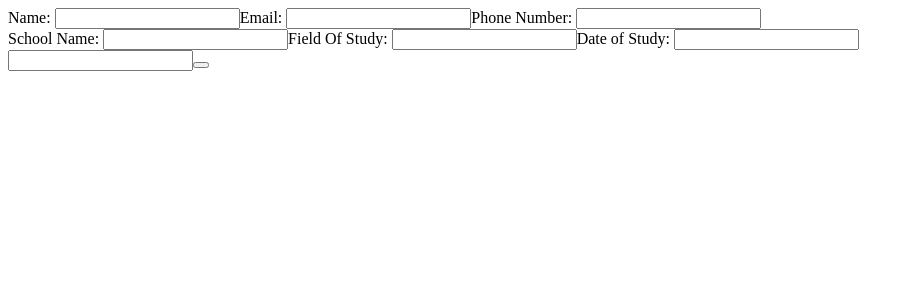
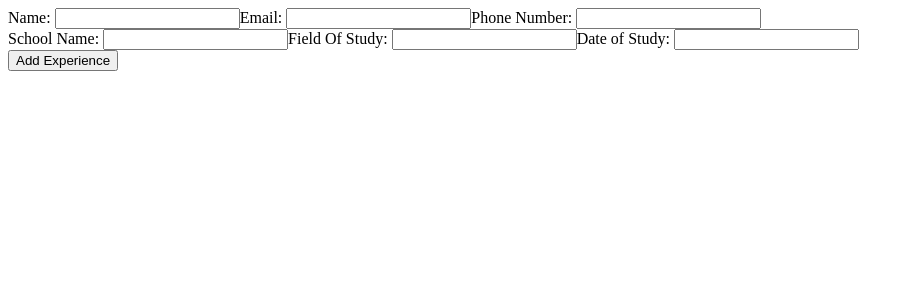
Before and after one commit to VinceDaPrince45/cvapp, a React (Vite) app: page / in a window 1280 px wide. Shown: the top 300 px of the page, without its empty margins (0-914 px from the left). Built offline with nearby package versions, Linux system fonts and the light colour scheme.

Commit message:
Add toggle-able form for experience

```diff
--- a/src/App.jsx
+++ b/src/App.jsx
@@ -10,6 +10,16 @@ export default function App() {
   const [major,setMajor] = useState('');
   const [educationDate,setEducationDate] = useState('');
   const [toggle,setToggle] = useState(false);
+  const [companyName,setCompanyName] = useState('');
+  const [position,setPosition] = useState('');
+  const [responsibilities,setResponsibilities] = useState('');
+  const [startDate,setStartDate] = useState('');
+  const [endDate,setEndDate] = useState('');
+
+  const toggleButton = () => {
+    console.log(toggle);
+    setToggle(!toggle);
+  }
 
   return (
     <div>
@@ -40,8 +50,26 @@ export default function App() {
         />
         <div className="experience">
           {/* need to add a button that checks if active and creates experience form if not */}
-          <ExpForm />
-          <button onClick={()=>setToggle(!toggle)}></button>
+          <ExpForm
+            formName="experienceForm"
+            val1name="Company Name:"
+            val2name="Position Title:"
+            val3name="Responsibilities:"
+            val4name="Date Started:"
+            val5name="Date Ended:"
+            val1={companyName}
+            val2={position}
+            val3={responsibilities}
+            val4={startDate}
+            val5={endDate}
+            setVal1={setCompanyName}
+            setVal2={setPosition}
+            setVal3={setResponsibilities}
+            setVal4={setStartDate}
+            setVal5={setEndDate}
+            toggled={toggle}
+          />
+          <button onClick={toggleButton}>Add Experience</button>
         </div>
       </div>
       <div className="result">
--- a/src/Form.jsx
+++ b/src/Form.jsx
@@ -32,17 +32,36 @@ function Form({
     );
 }
 
-function ExperienceForm({label,val,setVal,}) {
-    return (
-        <label>
-        {label}{" "}
-          <input
-            type="text"
-            value={val}
-            onChange={(event)=>setVal(event.target.value)}
-          />
-        </label>
-      );
+function ExperienceForm({
+    formName,
+    val1name,
+    val2name,
+    val3name,
+    val4name,
+    val5name,
+    val1,
+    val2,
+    val3,
+    val4,
+    val5,
+    setVal1,
+    setVal2,
+    setVal3,
+    setVal4,
+    setVal5,
+    toggled
+    }) {
+    return toggled
+        ?
+        <div className={formName}>
+            <Field label={val1name} val={val1} setVal={setVal1}/>
+            <Field label={val2name} val={val2} setVal={setVal2}/>
+            <Field label={val3name} val={val3} setVal={setVal3}/>
+            <Field label={val4name} val={val4} setVal={setVal4}/>
+            <Field label={val5name} val={val5} setVal={setVal5}/>
+        </div>
+        :
+        null;
 }
 
 export {Form as InfoForm, ExperienceForm as ExpForm};
```
